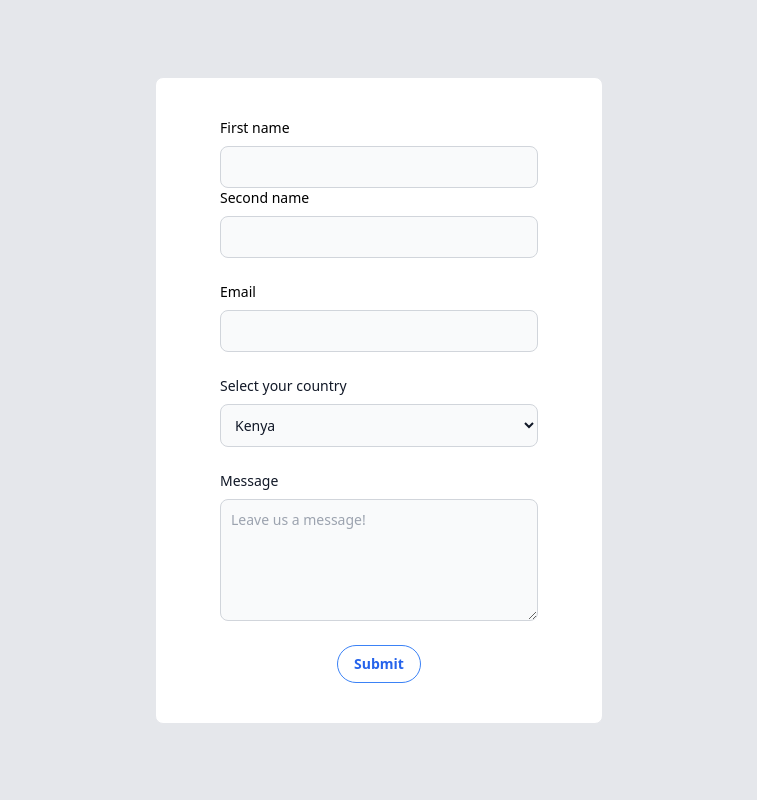
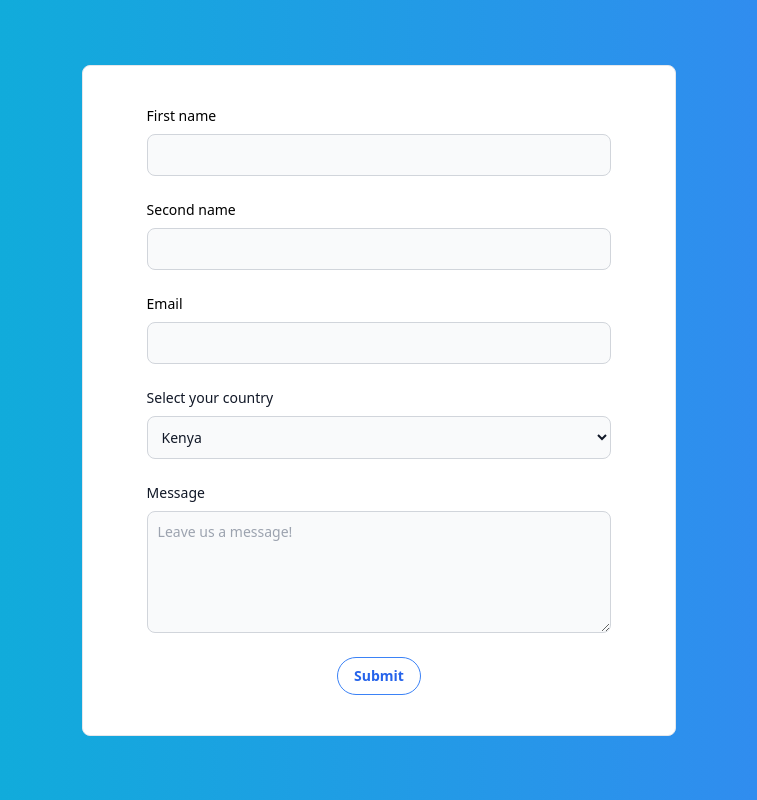
Before and after one commit to Lynnmwova/Internsavy, a React (Vite) app in the folder contact-form/: page / in a window 1280 px wide. Shown: the whole page, without its empty margins (261-1018 px from the left). Built offline with nearby package versions, Linux system fonts and the light colour scheme.

Commit message:
tailwind form edits v2

```diff
--- a/contact-form/src/components/ContactForm.jsx
+++ b/contact-form/src/components/ContactForm.jsx
@@ -1,8 +1,8 @@
 function ContactForm() {
   return (
     <>
-      <div className="h-screen flex bg-gray-200">
-        <div className="w-full max-w-md m-auto bg-white rounded-lg border border-primaryBorder shadow-default py-10 px-16">
+      <div className="h-screen flex bg-gray-200 pg bg-gradient-to-r from-cyan-500 to-blue-500">
+        <div className="w-full max-w-prose m-auto backdrop-blur-md bg-white rounded-lg border border-primaryBorder shadow-default py-10 px-16">
           <form>
             <div className="mb-6">
               <label className="block mb-2 text-sm font-medium text-gray-900:text-white">
@@ -11,15 +11,17 @@ function ContactForm() {
               </label>
               <input
                 type="string"
-                className=" bg-gray-50 border border-gray-300 text-gray-900 text-sm rounded-lg focus:ring-blue-500 focus:border-blue-500 block w-full p-2.5"
+                className="block bg-gray-50 border border-gray-300 text-gray-900 text-sm rounded-lg focus:ring-blue-500 focus:border-blue-500 w-full p-2.5"
               ></input>
+            </div>
+            <div className="mb-6">
               <label className="block mb-2 text-sm font-medium text-gray-900:text-white">
                 {" "}
                 Second name
               </label>
               <input
                 type="string"
-                className="bg-gray-50 border border-gray-300 text-gray-900 text-sm rounded-lg focus:ring-blue-500 focus:border-blue-500 block w-full p-2.5"
+                className="block bg-gray-50 border border-gray-300 text-gray-900 text-sm rounded-lg focus:ring-blue-500 focus:border-blue-500 w-full p-2.5"
               ></input>
             </div>
             <div className="mb-6">
```
Also changed, not shown: 1 other file (tests, documents, lock files or other folders).
